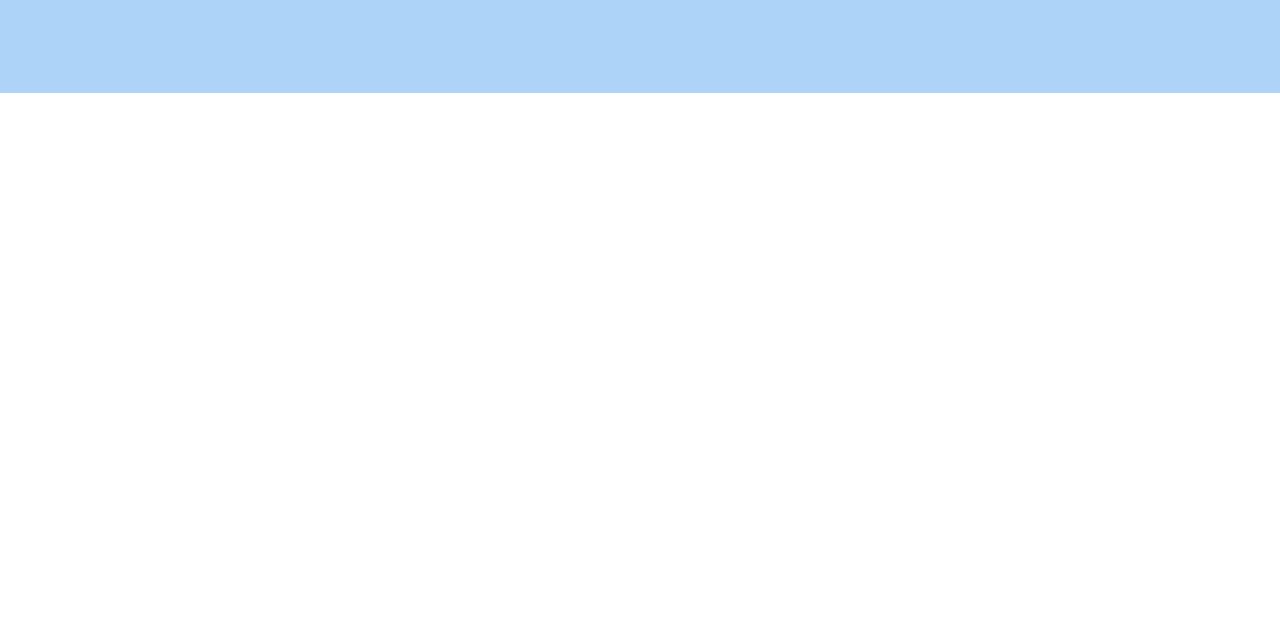
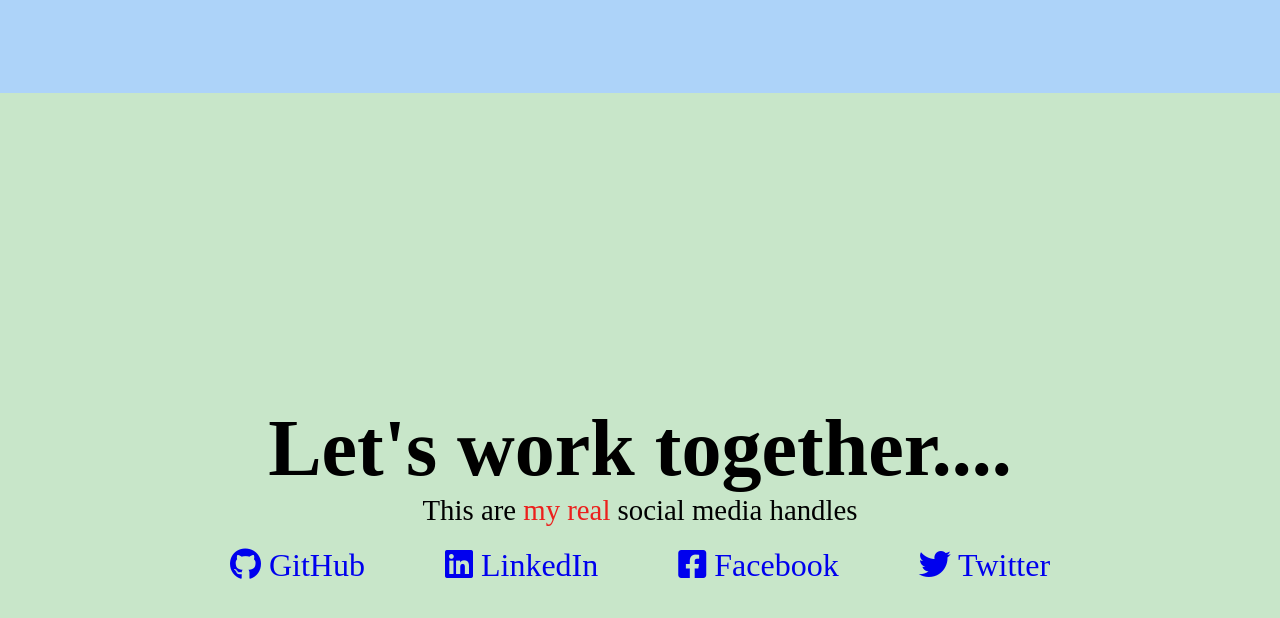
Before and after one commit to Saikat2000/Portfolio_Webpage, a plain HTML site: page index.html in a window 1280 px wide. Shown: the part 2028-2646 px from the top of the page. Before the commit the page ends 2121 px from the top, so only its background shows below. Drawn offline with Linux system fonts and the light colour scheme.

Commit message:
Add contact section
This marks the end of this project

```diff
--- a/index.html
+++ b/index.html
@@ -5,6 +5,7 @@
         <meta name="viewport" content="width=device-width, initial-scale=1.0"/>
         <title>My Portfolio</title>
         <link rel="stylesheet" href="styles.css"/>
+        <link rel="stylesheet" href="https://cdnjs.cloudflare.com/ajax/libs/font-awesome/6.4.2/css/all.min.css" />
     </head>
     <body>
         <nav id="navbar">
@@ -37,5 +38,20 @@
                 </a>
             </div>
         </section>
+        <section id="contact">
+            <h1>Let's work together....</h1>
+            <p>This are <span>my real</span> social media handles</p>
+            <div class="contact-links">
+                <a id="profile-link" href="https://github.com/Saikat2000" target="_blank" class="btn"><i class="fab fa-github"></i> GitHub</a>
+
+                <a href="https://www.linkedin.com/in/saikat-de-823a7a223/" target="_blank" class="btn"><i class="fa-brands fa-linkedin"></i> LinkedIn</a>
+
+                <a href="https://www.facebook.com/profile.php?id=100008732435197" target="_blank" class="btn"><i class="fab fa-facebook-square"></i> Facebook</a>
+
+                <a href="https://x.com/Saikatde25" target="_blank" class="btn"><i class="fab fa-twitter"></i> Twitter</a>
+
+
+            </div>
+        </section>
     </body>
 </html>
--- a/styles.css
+++ b/styles.css
@@ -12,7 +12,7 @@ nav{
 nav > a{
     font-size: 25px;
     text-decoration: none;
-    padding: 20px;
+    padding: 30px;
     color: aliceblue;
 }
 #welcome-section{
@@ -43,6 +43,8 @@ nav > a{
     border-bottom: 1px solid white;
     text-align: center;
 }
+@media () {
+  }
 span{
     color: rgba(240, 6, 6, 0.881);
 }
@@ -60,3 +62,30 @@ span{
     text-align: center;
     font-size: 1.5rem;
 }
+#contact{
+    display: flex;
+    flex-direction: column;
+    align-items: center;
+    justify-content: center;
+    height: 100vh;
+    background-color: #c8e6c9;
+}
+#contact > h1{
+    margin: 0;
+    font-size: 5rem;
+}
+#contact > p{
+    margin: 0;
+    font-size: 1.8rem;
+}
+.contact-links{
+    display: flex;
+    width: 100%;
+    justify-content: center;
+    gap: 5rem;
+    margin-top: 20px;
+}
+.btn{
+    font-size: 2rem;
+    text-decoration: none;
+}
```
